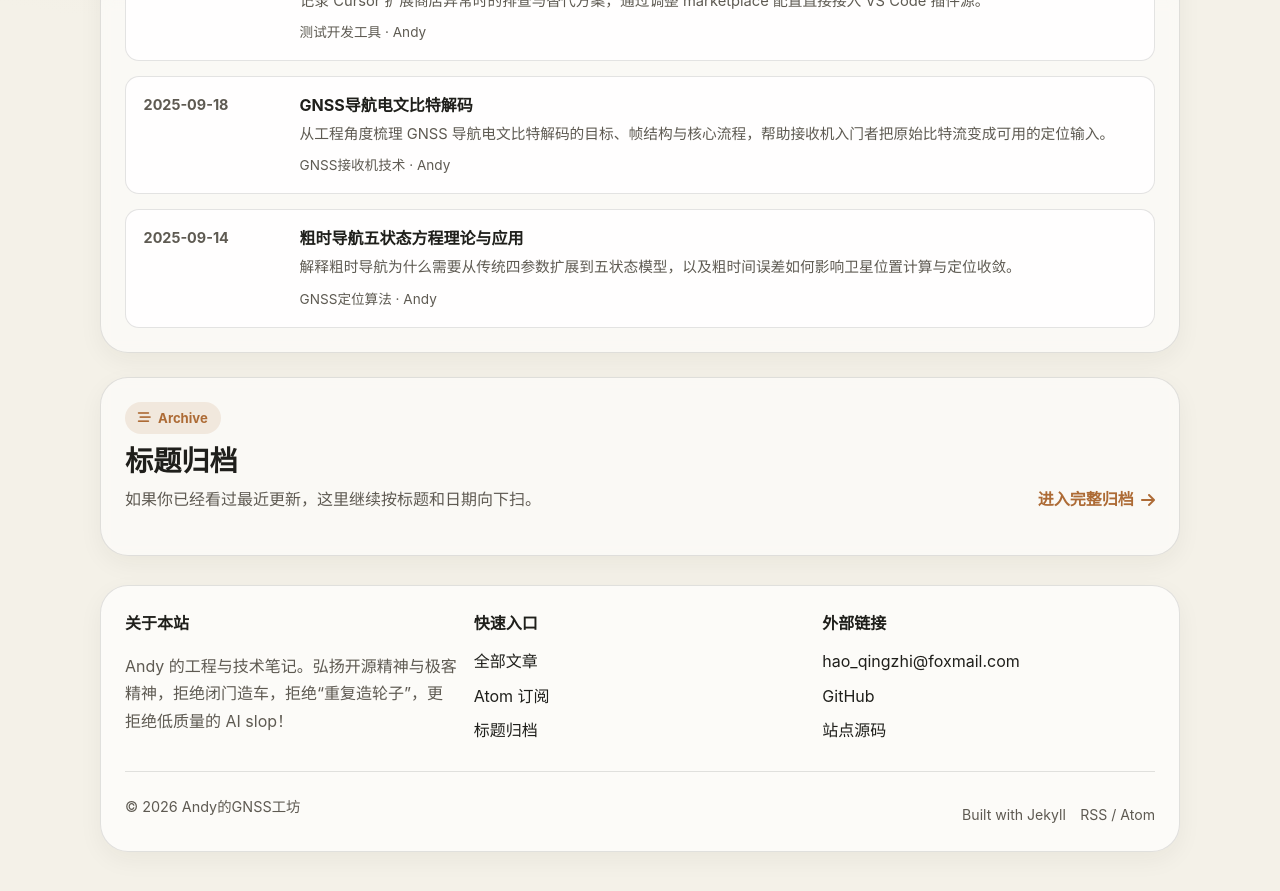
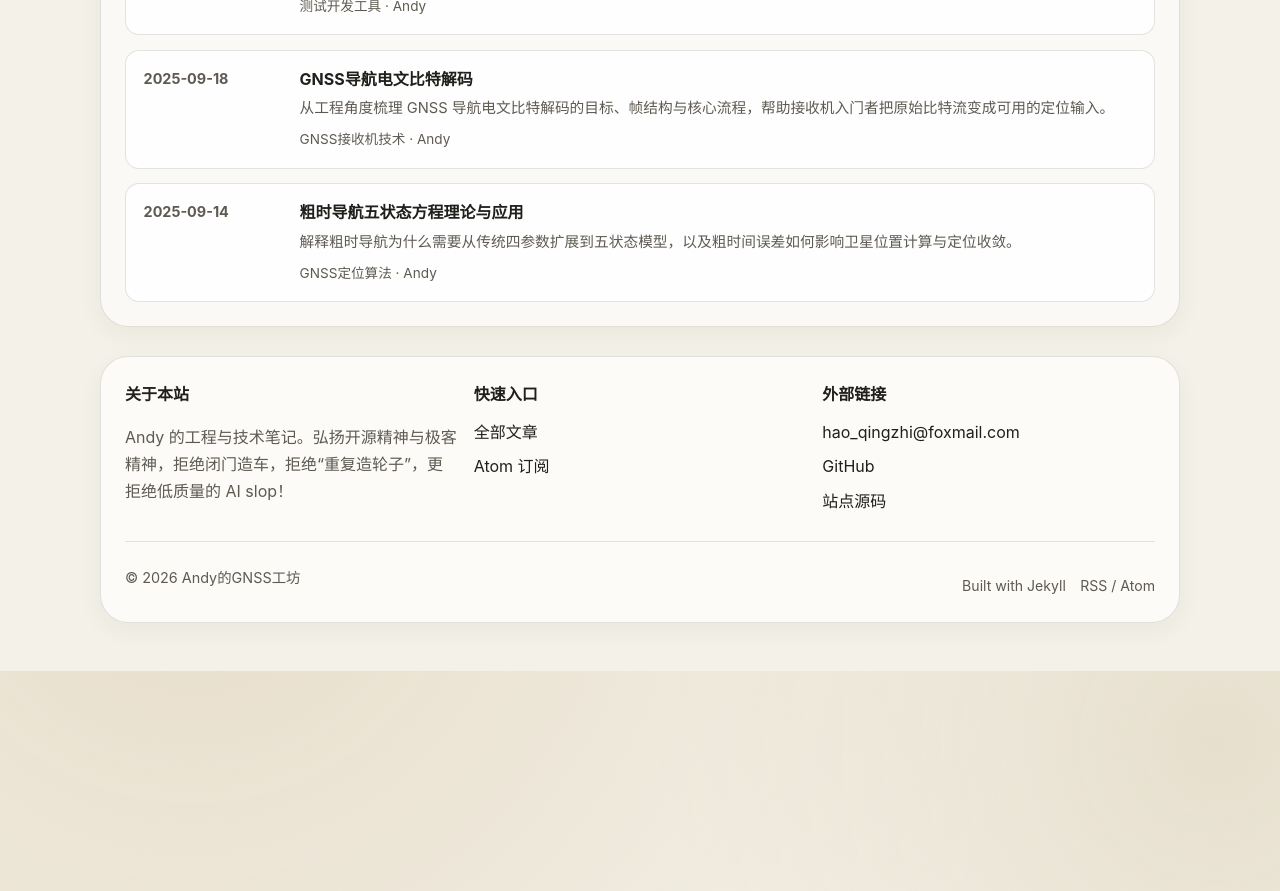
Before and after one commit to shenqislx/gnss-workshop.github.io, a Jekyll site: the page built from index.html, in a window 1280 px wide and 900 px high, scrolled down 770 px. Shown: the top 891 px of the window. Built offline with Jekyll 4.4.1, drawn with Linux system fonts in a browser that asks for light colours.

Commit message:
Remove homepage archive section and related links

```diff
--- a/index.html
+++ b/index.html
@@ -24,7 +24,6 @@
             <nav class="nav-links" aria-label="站点导航">
                 <a class="nav-link" href="{{ '/articles/' | relative_url }}"><i class="fas fa-list"></i>全部文章</a>
                 <a class="nav-link" href="#latest-posts"><i class="fas fa-clock"></i>最新更新</a>
-                <a class="nav-link" href="#recent-archive"><i class="fas fa-stream"></i>标题归档</a>
                 <a class="nav-link" href="{{ '/articles/feed.xml' | relative_url }}"><i class="fas fa-rss"></i>Atom</a>
             </nav>
         </header>
@@ -85,29 +84,6 @@
             </div>
         </section>
 
-        <section class="section" id="recent-archive">
-            <div class="section-header">
-                <div>
-                    <span class="section-kicker"><i class="fas fa-stream"></i>Archive</span>
-                    <h2 class="section-title">标题归档</h2>
-                    <p class="section-copy">如果你已经看过最近更新，这里继续按标题和日期向下扫。</p>
-                </div>
-                <a class="text-link" href="{{ '/articles/' | relative_url }}">进入完整归档 <i class="fas fa-arrow-right"></i></a>
-            </div>
-
-            <div class="headline-list">
-                {% for article in sorted_articles offset: 6 limit: 10 %}
-                <article class="headline-item">
-                    <div class="headline-main">
-                        <h3 class="headline-title"><a href="{{ article.url | relative_url }}">{{ article.title }}</a></h3>
-                        <div class="headline-meta">{{ article.category | default: "未分类" }}</div>
-                    </div>
-                    <div class="headline-date">{{ article.date | date: "%Y-%m-%d" }}</div>
-                </article>
-                {% endfor %}
-            </div>
-        </section>
-
         <footer class="footer">
             <div class="footer-grid">
                 <div>
@@ -119,7 +95,6 @@
                     <div class="footer-links">
                         <a href="{{ '/articles/' | relative_url }}">全部文章</a>
                         <a href="{{ '/articles/feed.xml' | relative_url }}">Atom 订阅</a>
-                        <a href="#recent-archive">标题归档</a>
                     </div>
                 </div>
                 <div>
```
Also changed, not shown: 1 other file.
